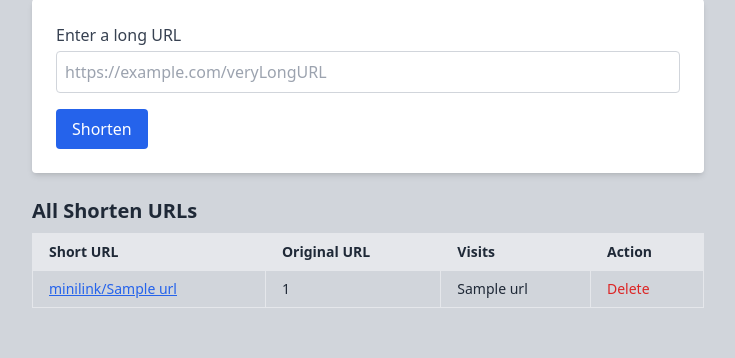
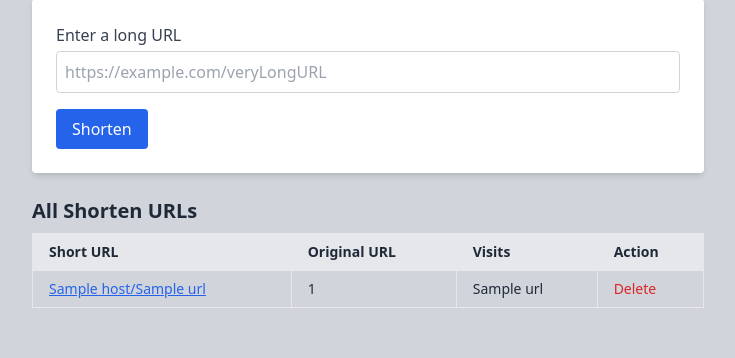
Before and after one commit to Suyog-Bodke/MiniLink-URL-Shortner, a Flask app: template templates/index.html in a window 1280 px wide. Shown: the part 85-443 px from the top of the page, without its empty margins (272-1007 px from the left). Run offline with Flask 3, Linux system fonts and the light colour scheme; the template is opened without the code that fills it: most values are stand-ins (such as "Sample title", 1, 10 or a date in 2020); some libraries are stand-ins or nearby versions.

Commit message:
fix: use dynamic host for shareable short links

```diff
--- a/templates/index.html
+++ b/templates/index.html
@@ -45,8 +45,8 @@
             {% for url in all_urls %}
             <tr class="hover:bg-gray-100">
               <td class="border px-4 py-2 text-blue-600 underline max-w-xs">
-                <a href="/{{ url[1] }}" target="_blank">
-                  minilink/{{url[1]}}
+                <a href="https://{{host}}/{{ url[1] }}" target="_blank">
+                  {{host}}/{{url[1]}}
                 </a>
               </td>
               <td class="border px-4 py-2 max-w-xs">
```
